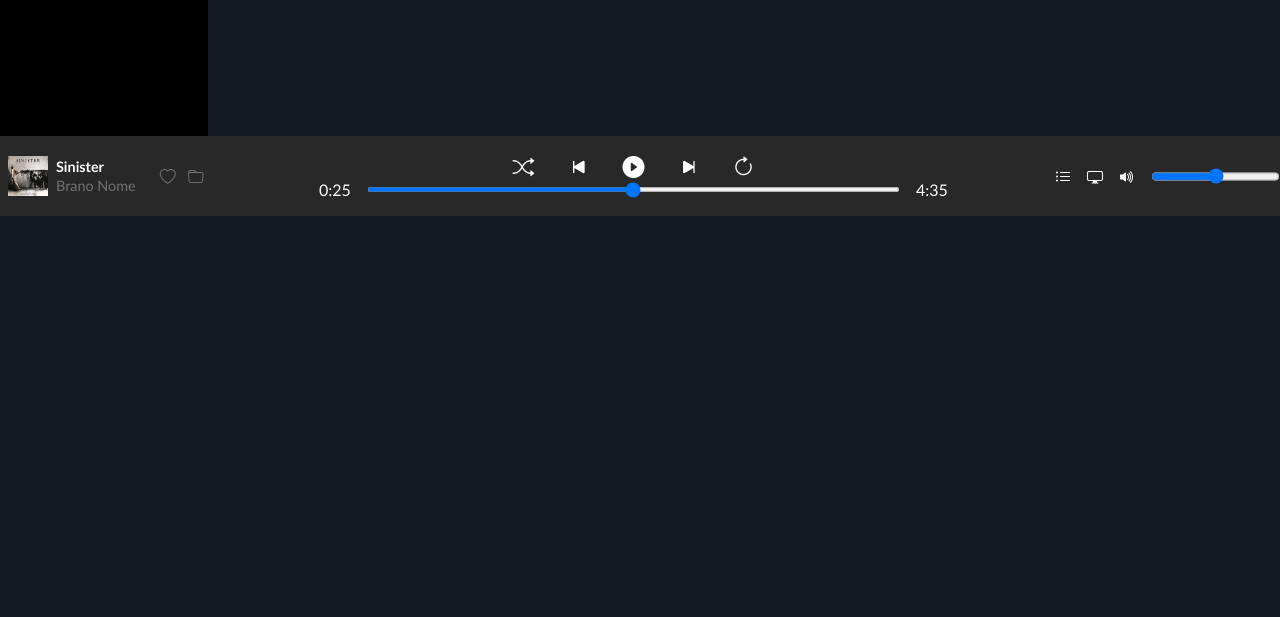
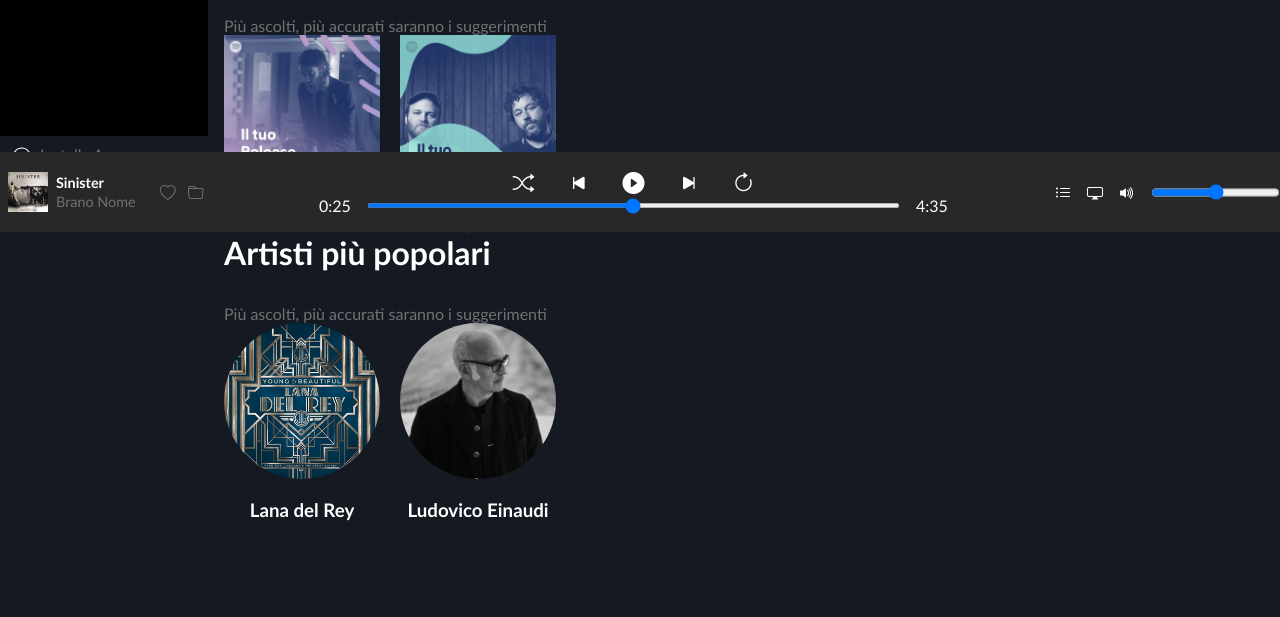
Before and after one commit to AntonioNicolaci/html-css-spotifyweb, a plain HTML site: page index.html in a window 1280 px wide. Shown: the part 584-1201 px from the top of the page. Before the commit the page ends 800 px from the top, so only its background shows below. Drawn offline with nearby package versions, Linux system fonts and the light colour scheme.

Commit message:
add main

```diff
--- a/assets/style.css
+++ b/assets/style.css
@@ -11,6 +11,9 @@ body{
 h3{
     color: #fff;
 }
+/*#update, nav, #controllo{
+    position: fixed;
+}*/
 /* ---------------------------------------------- UPDATE BAR ---------------------------------------------- */
 /* BARRA CON IL PULSANTE "EFFETTUA L'UPDATE" */
 #update{
@@ -18,8 +21,7 @@ h3{
     justify-content: end;
     background-color: rgba(0, 0, 0, 0.5);
     padding: 2em 1em 2em 0;
-    position: sticky;
-    position: absolute;
+    position: fixed;
     left: 0;
     right: 0;
     z-index: 10;
@@ -42,7 +44,7 @@ nav{
     width: 13em;
     height: calc(100vh - 5em);
     padding: 0 .5em;
-    position: sticky;
+    position: fixed;
     left: 0;
     right: 0;
     z-index: 20;
@@ -115,9 +117,9 @@ nav div{
     width: 100vw;
     height: 5em;
     color: #fff;
-    position: sticky;
-    position: absolute;
+    position: fixed;
     right: 0;
+    top: 92vh;
     z-index: 30;
     background-color: #282828;
 }
@@ -191,34 +193,87 @@ main{
     position: absolute;
     top: 7em;
     left: 13.5em;
-    z-index: 100;
 }
+main h3{
+    color: #fff;
+}
+main h3:not(.mrp-card h3, .mcpt-card h3, .map-card h3){
+    font-size: 2em;
+    margin-bottom: 1em;
+}
+#mian-rp, #main-creato-per-te, #main-artisti-popolari{
+    align-self: flex-start;
+    padding-left: 0.5em;
+}
+/* ZONA CON I BOTTONI PER DECIDERE I TIPI DELLE PLAYLIST */
 #main-bottoni{
     display: flex;
     gap: 1em;
 }
-#mian-rp, #main-creato-per-te, #main-artisti-popolari{
-    align-self: flex-start;
-}
+/* ZONA CON I BOTTONI PER DECIDERE I TIPI DELLE PLAYLIST */
+
+/* ZONA CON LE TRACCE ASACOLTATE DI RECENTE */
 #main-rp{
     display: flex;
     flex-direction: column;
 }
-#main-rp h3:not(.mrp-card h3){
-    padding-left: .5em;
-    margin-bottom: 1em;
-}
 #main-rp div{
     display: flex;
+    gap: 20px;
 }
 .mrp-card{
     display: flex;
     flex-direction: column;
     align-items: center;
     text-align: center;
-    width: calc(100% - 20px);
+    width: calc(100% / 6);
 }
 .mrp-card img{
-    width: calc(100% - 20px);
+    width: 100%;
 }
+/* ZONA CON LE TRACCE ASACOLTATE DI RECENTE */
+
+/* ZONA CON LE PLAYLIST CREATE PER TE */
+#main-creato-per-te{
+    display: flex;
+    flex-direction: column;
+    width: 100%;
+}
+#main-creato-per-te div{
+    display: flex;
+    gap: 20px;
+}
+.mcpt-card{
+    display: flex;
+    flex-direction: column;
+    text-align: center;
+    width: calc(100% / 6 - 20px);
+}
+/* ZONA CON LE PLAYLIST CREATE PER TE */
+
+/* ZONA CHE CONTIENE LE PLAYLIST CON GLI ARTISTI PIU' POPOLARI */
+#main-artisti-popolari{
+    display: flex;
+    flex-direction: column;
+    min-width: 100%;
+    margin-bottom: 6em;
+}
+#main-artisti-popolari div{
+    display: flex;
+    gap: 20px;
+}
+.map-card{
+    flex-direction: column;
+    text-align: center;
+    width: calc(100% / 6 - 20px);
+}
+.map-img{
+    align-items: center;
+    overflow: hidden;
+    border-radius: 50%;
+}
+.map-img img{
+    width: 100%;
+}
+/* ZONA CHE CONTIENE LE PLAYLIST CON GLI ARTISTI PIU' POPOLARI */
 /* ---------------------------------------------- MAIN SEZIONE DELLA MUSICA ---------------------------------------------- */
--- a/index.html
+++ b/index.html
@@ -119,8 +119,38 @@
                 </div>
             </div>
         </div>
-        <div id="main-creato-per-te">CBBBBBBBBBBBBBBBBBBBBBBBBBBBBBBBBBBBBC</div>
-        <div id="main-artisti-popolari">DCCCCCCCCCCCCCCCCCCCCCCCCCCCCCCCCCCCCCCCCD</div>
+        <div id="main-creato-per-te">
+            <h3>Creato per John Doe</h3>
+            <span>Più ascolti, più accurati saranno i suggerimenti</span>
+            <div>
+                <div class="mcpt-card">
+                    <img src="img/radar.jpeg" alt="radar">
+                    <h3>Release Radar</h3>
+                </div>
+                <div class="mcpt-card">
+                    <img src="img/mixdaily.jpeg" alt="mix-daily">
+                    <h3>Daily Mix 1</h3>
+                </div>
+            </div>
+        </div>
+        <div id="main-artisti-popolari">
+            <h3>Artisti più popolari</h3>
+            <span>Più ascolti, più accurati saranno i suggerimenti</span>
+            <div>
+                <div class="map-card">
+                    <div class="map-img">
+                        <img src="img/youg.jpeg" alt="youg">
+                    </div>
+                    <h3>Lana del Rey</h3>
+                </div>
+                <div class="map-card">
+                    <div class="map-img">
+                        <img src="img/einaudi.jpeg" alt="einaudi">
+                    </div>
+                    <h3>Ludovico Einaudi</h3>
+                </div>
+            </div>
+        </div>
     </main>
 
 
```
